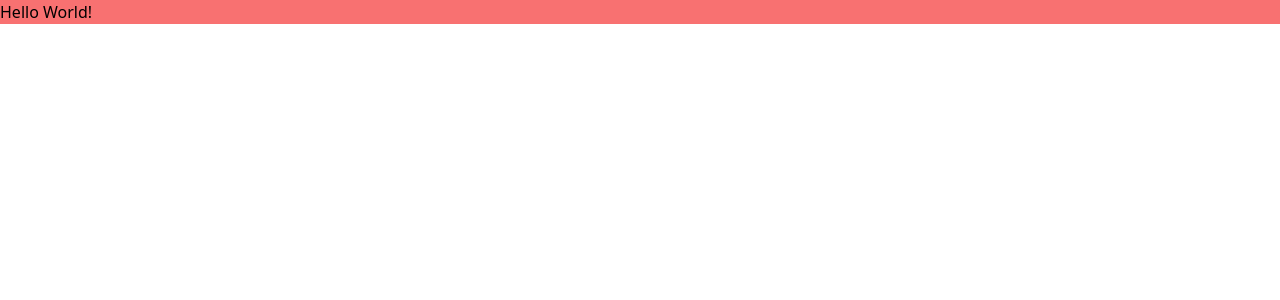
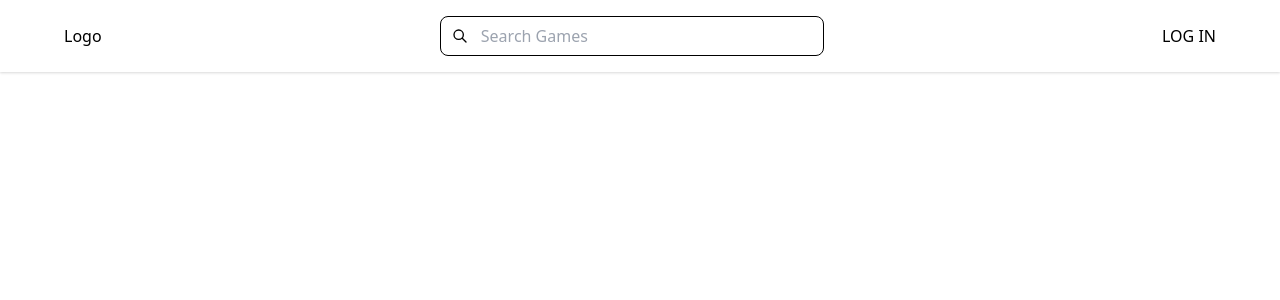
Before and after one commit to AbePlays/Gameigo-Archived, a React (Create React App) app: page / in a window 1280 px wide. Shown: the top 300 px of the page. Built offline with nearby package versions, Linux system fonts and the light colour scheme.

Commit message:
Added Navbar

```diff
--- a/src/App.tsx
+++ b/src/App.tsx
@@ -1,9 +1,10 @@
 import React from "react";
+import Navbar from "./components/Navbar";
 
 function App() {
   return (
     <div>
-      <h1 className="bg-red-400">Hello World!</h1>
+      <Navbar />
     </div>
   );
 }
--- /dev/null
+++ b/src/components/Navbar/Navbar.tsx
@@ -0,0 +1,60 @@
+import React, { Component } from "react";
+
+interface Props {}
+
+interface State {
+  query: string;
+}
+
+export default class Navbar extends Component<Props, State> {
+  state = {
+    query: "",
+  };
+
+  handleSubmit = () => {
+    console.log("Handling Submit");
+    this.setState({ query: "" });
+  };
+
+  render() {
+    return (
+      <div className="flex justify-between items-center py-4 px-16 shadow">
+        <h1>Logo</h1>
+        <div className="relative w-1/3 ">
+          <svg
+            className="w-4 absolute top-3 left-3"
+            xmlns="http://www.w3.org/2000/svg"
+            fill="none"
+            viewBox="0 0 24 24"
+            stroke="currentColor"
+          >
+            <path
+              strokeLinecap="round"
+              strokeLinejoin="round"
+              strokeWidth={2}
+              d="M21 21l-6-6m2-5a7 7 0 11-14 0 7 7 0 0114 0z"
+            />
+          </svg>
+          <input
+            type="text"
+            name="search"
+            placeholder="Search Games"
+            className="pl-10 h-10 w-full border-black border rounded-lg"
+            value={this.state.query}
+            onChange={(e) => {
+              this.setState({
+                query: e.target.value,
+              });
+            }}
+            onKeyDown={(e) => {
+              if (e.key === "Enter") {
+                this.handleSubmit();
+              }
+            }}
+          />
+        </div>
+        <p className="uppercase">Log in</p>
+      </div>
+    );
+  }
+}
--- /dev/null
+++ b/src/components/Navbar/index.ts
@@ -0,0 +1 @@
+export { default } from "./Navbar";
```
Also changed, not shown: 1 other file (tests, documents, lock files or other folders).
